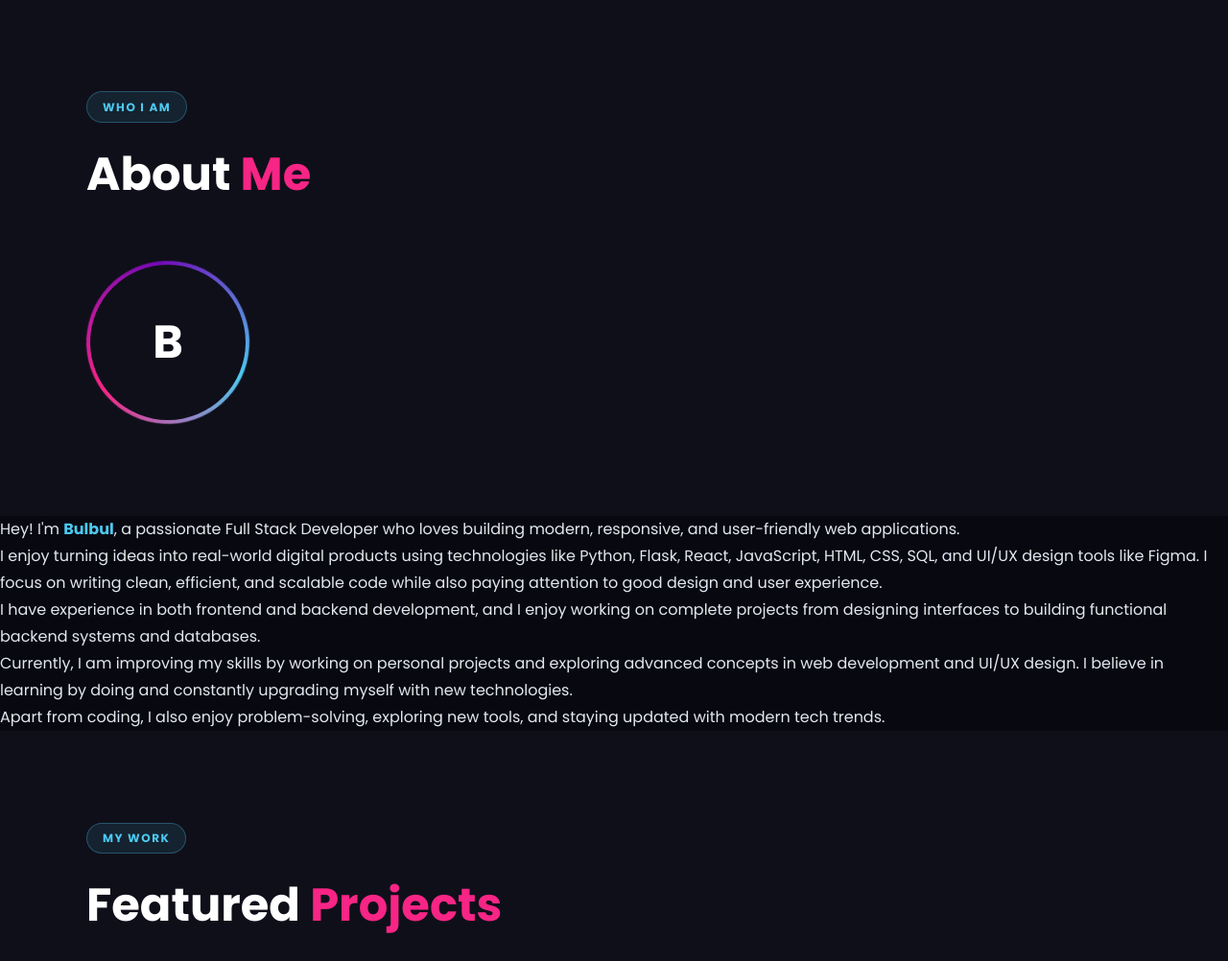
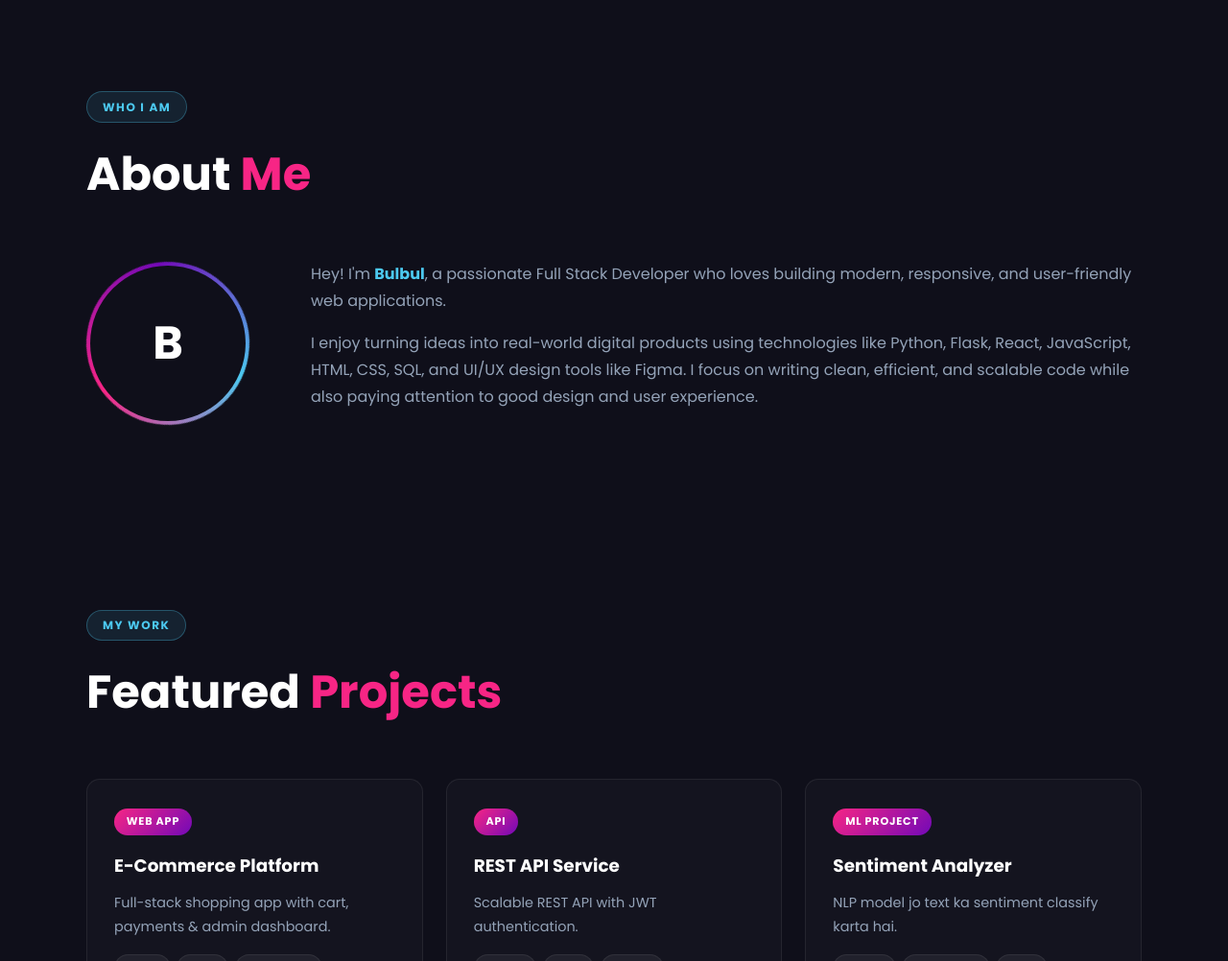
Before and after one commit to Bulbulbhilala-bq/my-portfolio, a Flask app: page / in a window 1280 px wide. Shown: the part 801-1803 px from the top of the page at 96% size. Run offline with Flask 3, Linux system fonts and the light colour scheme.

Commit message:
fiv html

```diff
--- a/templates/index.html
+++ b/templates/index.html
@@ -76,16 +76,9 @@
           </div>
         </div>
         <div class="about-right">
-            </section>
 <p>Hey! I'm <strong>Bulbul</strong>, a passionate Full Stack Developer who loves building modern, responsive, and user-friendly web applications.</p>
 
 <p>I enjoy turning ideas into real-world digital products using technologies like Python, Flask, React, JavaScript, HTML, CSS, SQL, and UI/UX design tools like Figma. I focus on writing clean, efficient, and scalable code while also paying attention to good design and user experience.</p>
-
-<p>I have experience in both frontend and backend development, and I enjoy working on complete projects from designing interfaces to building functional backend systems and databases.</p>
-
-<p>Currently, I am improving my skills by working on personal projects and exploring advanced concepts in web development and UI/UX design. I believe in learning by doing and constantly upgrading myself with new technologies.</p>
-
-<p>Apart from coding, I also enjoy problem-solving, exploring new tools, and staying updated with modern tech trends.</p>
         </div>
       </div>
     </div>
```
